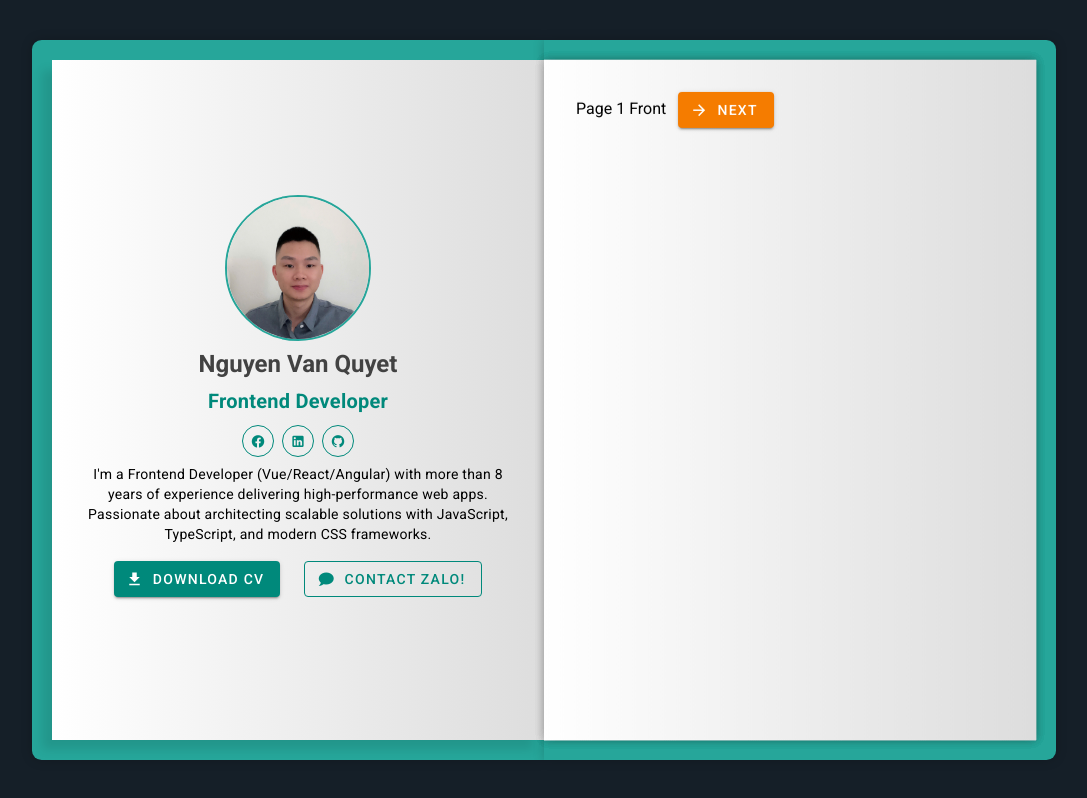
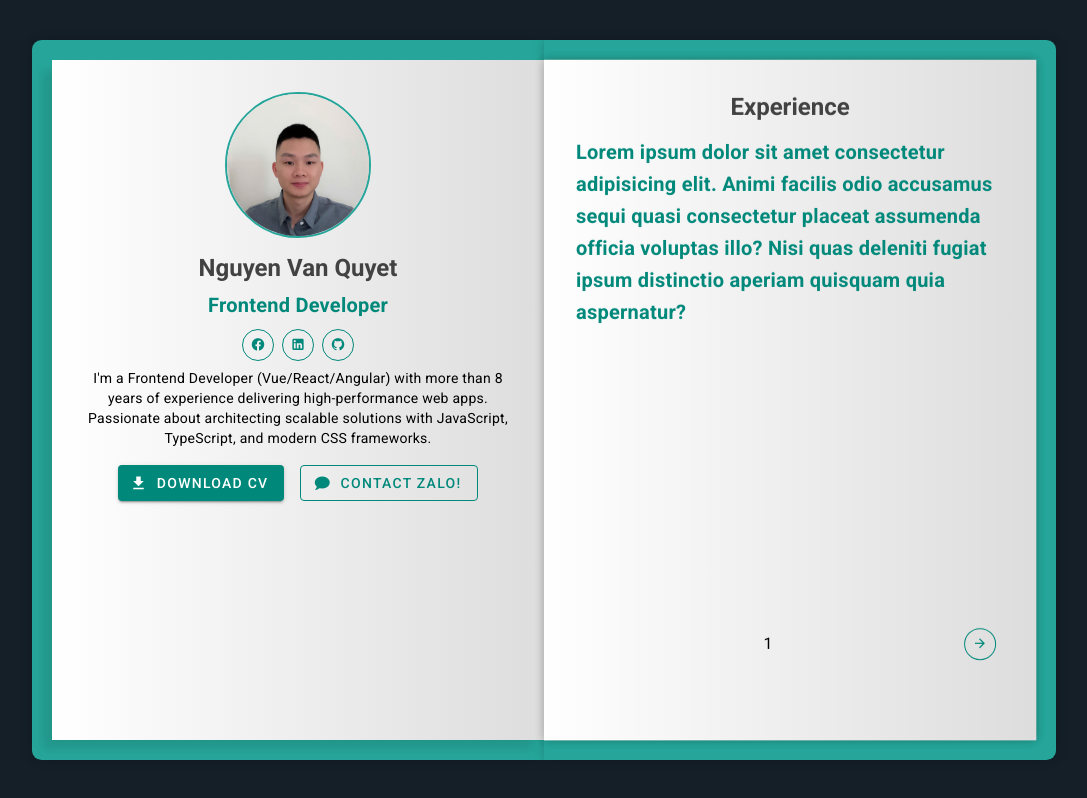
Before and after one commit to quyethn2/portfolio-book, a Vue app: page / in a window 1280 px wide. Shown: the whole page, without its empty margins (96-1183 px from the left). Built offline with nearby package versions, Linux system fonts and the light colour scheme.

Commit message:
update isComponent

```diff
--- a/src/App.vue
+++ b/src/App.vue
@@ -1,12 +1,17 @@
 <script setup>
 import { onMounted, ref } from 'vue';
 import HomeCover from './page/HomeCover.vue';
+import Experience from './page/Experience.vue';
+import Skill from './page/Skill.vue';
+import Education from './page/Education.vue';
+import Projects from './page/Projects.vue';
+import Contact from './page/Contact.vue';
+import Certificates from './page/Certificates.vue';
 
 const pages = ref([
-  { front: 'Page 1 Front', back: 'Page 1 Back', turned: true, zIndex: 1, animating: true },
-  { front: 'Page 2 Front', back: 'Page 2 Back', turned: true, zIndex: 2, animating: true },
-  { front: 'Page 3 Front', back: 'Page 3 Back', turned: true, zIndex: 3, animating: true },
-  { front: 'Page 4 Front', back: 'Page 4 Back', turned: true, zIndex: 4, animating: true },
+  { zIndex: 1, animating: true, componentFront: Experience, componentBack: Skill, turned: true },
+  { zIndex: 2, animating: true, componentFront: Education, componentBack: Projects, turned: true },
+  { zIndex: 3, animating: true, componentFront: Certificates, componentBack: Contact, turned: true },
   // Add more pages as needed
 ]);
 
@@ -112,26 +117,19 @@ onMounted(() => {
 
       <div class="book">
         <!-- page 0 -->
-        <div class="book-page page-left"><HomeCover></HomeCover></div>
+        <div class="book-page page-left">
+          <HomeCover></HomeCover>
+        </div>
 
         <!-- page right 1-2 turn -->
         <div v-for="(item, index) in pages" :key="index" class="book-page page-right" :class="{ turn: item.turned }"
           :style="{ zIndex: item.zIndex }">
-          <div class="page-front">{{ item.front }}
-            <v-btn class="ma-2" color="orange-darken-2" @click.prevent="togglePage(index)" :disabled="item.animating">
-              <v-icon icon="mdi-arrow-right" start></v-icon>
-              Next
-            </v-btn>
+          <div class="page-front">
+            <component :is="item.componentFront" :togglePage="togglePage" :item="item" :index-page="index" />
           </div>
-          <div class="page-back">{{ item.back }}
-            <v-btn class="ma-2" color="orange-darken-2" @click.prevent="togglePage(index)" :disabled="item.animating">
-              <v-icon icon="mdi-arrow-left" start></v-icon>
-              Back
-            </v-btn>
-            <v-btn class="ma-2" color="orange-darken-2" @click="backProfile" v-if="index == totalPages - 1">
-              <v-icon icon="mdi-home" start></v-icon>
-              Back Home
-            </v-btn>
+          <div class="page-back">
+            <component :is="item.componentBack" :togglePage="togglePage" :item="item" :index-page="index"
+              :backToHome="backProfile" />
           </div>
         </div>
       </div>
--- /dev/null
+++ b/src/page/Certificates.vue
@@ -0,0 +1,39 @@
+<template>
+  <div class="d-flex flex-column align-center justify-center w-100">
+
+    <!-- header -->
+    <div class="text-h5 text-grey-darken-3 font-weight-bold mt-2">Certificates</div>
+
+    <!-- body -->
+    <div class="page-content mt-2">
+      <div class="text-h6 text-teal-darken-1 font-weight-bold mt-1">Lorem ipsum dolor sit amet consectetur adipisicing
+        elit. Animi facilis odio accusamus sequi quasi consectetur placeat assumenda officia voluptas illo? Nisi quas
+        deleniti fugiat ipsum distinctio aperiam quisquam quia aspernatur?</div>
+    </div>
+
+    <!-- footer -->
+    <div class="d-flex align-center mt-2 ga-2 justify-space-between w-100">
+      <span class="hidden">&nbsp;</span>
+      <span>5</span>
+      <v-btn class="ma-2" size="x-small" color="teal-darken-1" variant="outlined"
+        @click.prevent="props.togglePage(props.indexPage)" :disabled="!!props.item?.animating" icon="mdi-arrow-right">
+      </v-btn>
+    </div>
+  </div>
+
+</template>
+
+<script setup>
+defineOptions({ name: 'ExperiencePage' });
+
+const props = defineProps(['togglePage', 'item', 'indexPage']);
+
+</script>
+
+<style scoped lang="scss">
+.page-content {
+  height: 60vh;
+  max-height: 60vh;
+  overflow-y: auto;
+}
+</style>
--- /dev/null
+++ b/src/page/Contact.vue
@@ -0,0 +1,41 @@
+<template>
+  <div class="d-flex flex-column align-center justify-center w-100">
+
+    <!-- header -->
+    <div class="text-h5 text-grey-darken-3 font-weight-bold mt-2">Contact</div>
+
+    <!-- body -->
+    <div class="page-content mt-2">
+      <div class="text-h6 text-teal-darken-1 font-weight-bold mt-1">Lorem ipsum dolor sit amet consectetur adipisicing
+        elit. Animi facilis odio accusamus sequi quasi consectetur placeat assumenda officia voluptas illo? Nisi quas
+        deleniti fugiat ipsum distinctio aperiam quisquam quia aspernatur?</div>
+    </div>
+
+    <!-- footer -->
+    <div class="d-flex align-center mt-2 ga-2 justify-space-between w-100">
+      <v-btn class="ma-2" size="x-small" color="teal-darken-1" variant="outlined"
+        @click.prevent="props.togglePage(props.indexPage)" :disabled="!!props.item?.animating" icon="mdi-arrow-left">
+      </v-btn>
+      <span>6</span>
+      <v-btn class="ma-2" size="x-small" color="teal-darken-1" variant="outlined" @click.prevent="props.backToHome()"
+        :disabled="!!props.item?.animating" icon="mdi-home">
+      </v-btn>
+    </div>
+  </div>
+
+</template>
+
+<script setup>
+defineOptions({ name: 'ExperiencePage' });
+
+const props = defineProps(['togglePage', 'item', 'indexPage', 'backToHome']);
+
+</script>
+
+<style scoped lang="scss">
+.page-content {
+  height: 60vh;
+  max-height: 60vh;
+  overflow-y: auto;
+}
+</style>
--- /dev/null
+++ b/src/page/Education.vue
@@ -0,0 +1,39 @@
+<template>
+  <div class="d-flex flex-column align-center justify-center w-100">
+
+    <!-- header -->
+    <div class="text-h5 text-grey-darken-3 font-weight-bold mt-2">Education</div>
+
+    <!-- body -->
+    <div class="page-content mt-2">
+      <div class="text-h6 text-teal-darken-1 font-weight-bold mt-1">Lorem ipsum dolor sit amet consectetur adipisicing
+        elit. Animi facilis odio accusamus sequi quasi consectetur placeat assumenda officia voluptas illo? Nisi quas
+        deleniti fugiat ipsum distinctio aperiam quisquam quia aspernatur?</div>
+    </div>
+
+    <!-- footer -->
+    <div class="d-flex align-center mt-2 ga-2 justify-space-between w-100">
+      <span class="hidden">&nbsp;</span>
+      <span>3</span>
+      <v-btn class="ma-2" size="x-small" color="teal-darken-1" variant="outlined"
+        @click.prevent="props.togglePage(props.indexPage)" :disabled="!!props.item?.animating" icon="mdi-arrow-right">
+      </v-btn>
+    </div>
+  </div>
+
+</template>
+
+<script setup>
+defineOptions({ name: 'ExperiencePage' });
+
+const props = defineProps(['togglePage', 'item', 'indexPage']);
+
+</script>
+
+<style scoped lang="scss">
+.page-content {
+  height: 60vh;
+  max-height: 60vh;
+  overflow-y: auto;
+}
+</style>
--- /dev/null
+++ b/src/page/Experience.vue
@@ -0,0 +1,39 @@
+<template>
+  <div class="d-flex flex-column align-center justify-center w-100">
+
+    <!-- header -->
+    <div class="text-h5 text-grey-darken-3 font-weight-bold mt-2">Experience</div>
+
+    <!-- body -->
+    <div class="page-content mt-2">
+      <div class="text-h6 text-teal-darken-1 font-weight-bold mt-1">Lorem ipsum dolor sit amet consectetur adipisicing
+        elit. Animi facilis odio accusamus sequi quasi consectetur placeat assumenda officia voluptas illo? Nisi quas
+        deleniti fugiat ipsum distinctio aperiam quisquam quia aspernatur?</div>
+    </div>
+
+    <!-- footer -->
+    <div class="d-flex align-center mt-2 ga-2 justify-space-between w-100">
+      <span class="hidden">&nbsp;</span>
+      <span>1</span>
+      <v-btn class="ma-2" size="x-small" color="teal-darken-1" variant="outlined"
+        @click.prevent="props.togglePage(props.indexPage)" :disabled="!!props.item?.animating" icon="mdi-arrow-right">
+      </v-btn>
+    </div>
+  </div>
+
+</template>
+
+<script setup>
+defineOptions({ name: 'ExperiencePage' });
+
+const props = defineProps(['togglePage', 'item', 'indexPage']);
+
+</script>
+
+<style scoped lang="scss">
+.page-content {
+  height: 60vh;
+  max-height: 60vh;
+  overflow-y: auto;
+}
+</style>
--- a/src/page/HomeCover.vue
+++ b/src/page/HomeCover.vue
@@ -1,24 +1,23 @@
 <template>
-  <div class="home-cover d-flex flex-column align-center justify-center w-100">
+  <div class="home-cover text-center w-100">
     <img src="../../static/images/ava1.jpg" alt="Avatar" class="avatar" />
     <div class="text-h5 text-grey-darken-3 font-weight-bold mt-2">Nguyen Van Quyet</div>
     <div class="text-h6 text-teal-darken-1 font-weight-bold mt-1">Frontend Developer</div>
 
-    <div class="d-flex mt-2 ga-2">
+    <div class="d-flex justify-center mt-2 ga-2">
       <v-btn variant="outlined" size="x-small" color="teal-darken-1" icon="mdi-facebook"
         @click="handleLink('https://facebook.com/quyethn2',)"></v-btn>
       <v-btn variant="outlined" size="x-small" color="teal-darken-1" icon="mdi-linkedin"
         @click="handleLink('https://www.linkedin.com/in/quyet-nguyen-0838a2137',)"></v-btn>
       <v-btn variant="outlined" size="x-small" color="teal-darken-1" icon="mdi-github"
         @click="handleLink('https://github.com/quyethn2',)"></v-btn>
-
     </div>
     <div class="flex text-center text-body-2 mt-2">
       I'm a Frontend Developer (Vue/React/Angular) with more than 8 years of experience delivering high-performance web
       apps.
       Passionate about architecting scalable solutions with JavaScript, TypeScript, and modern CSS frameworks.
     </div>
-    <div class="d-flex mt-2 ga-2">
+    <div class="mt-2">
       <v-btn class="ma-2" color="teal-darken-1"
         href="https://drive.google.com/file/d/1XG-C5U9Hp-TUv-nm1i5vnhbquwl7nsZN/view?usp=sharing" target="_blank"
         download>
@@ -54,4 +53,9 @@ function handleLink(url) {
   object-fit: cover;
   border: 2px solid #26A69A;
 }
+
+.home-cover {
+  max-height: 760vh;
+  overflow-y: auto;
+}
 </style>
--- /dev/null
+++ b/src/page/Projects.vue
@@ -0,0 +1,42 @@
+<template>
+  <div class="d-flex flex-column align-center justify-center w-100">
+
+    <!-- header -->
+    <div class="text-h5 text-grey-darken-3 font-weight-bold mt-2">Projects</div>
+
+    <!-- body -->
+    <div class="page-content mt-2">
+      <div class="text-h6 text-teal-darken-1 font-weight-bold mt-1">Lorem ipsum dolor sit amet consectetur adipisicing
+        elit. Animi facilis odio accusamus sequi quasi consectetur placeat assumenda officia voluptas illo? Nisi quas
+        deleniti fugiat ipsum distinctio aperiam quisquam quia aspernatur?</div>
+    </div>
+
+    <!-- footer -->
+    <div class="d-flex align-center mt-2 ga-2 justify-space-between w-100">
+      <v-btn class="ma-2" size="x-small" color="teal-darken-1" variant="outlined"
+        @click.prevent="props.togglePage(props.indexPage)" :disabled="!!props.item?.animating" icon="mdi-arrow-left">
+      </v-btn>
+      <span>4</span>
+      <!-- <v-btn class="ma-2" size="x-small" color="teal-darken-1" variant="outlined"
+        @click.prevent="props.togglePage(props.indexPage)" :disabled="!!props.item?.animating" icon="mdi-arrow-right">
+      </v-btn> -->
+      <span>&nbsp;</span>
+    </div>
+  </div>
+
+</template>
+
+<script setup>
+defineOptions({ name: 'ExperiencePage' });
+
+const props = defineProps(['togglePage', 'item', 'indexPage']);
+
+</script>
+
+<style scoped lang="scss">
+.page-content {
+  height: 60vh;
+  max-height: 60vh;
+  overflow-y: auto;
+}
+</style>
--- /dev/null
+++ b/src/page/Skill.vue
@@ -0,0 +1,42 @@
+<template>
+  <div class="d-flex flex-column align-center justify-center w-100">
+
+    <!-- header -->
+    <div class="text-h5 text-grey-darken-3 font-weight-bold mt-2">My Skills</div>
+
+    <!-- body -->
+    <div class="page-content mt-2">
+      <div class="text-h6 text-teal-darken-1 font-weight-bold mt-1">Lorem ipsum dolor sit amet consectetur adipisicing
+        elit. Animi facilis odio accusamus sequi quasi consectetur placeat assumenda officia voluptas illo? Nisi quas
+        deleniti fugiat ipsum distinctio aperiam quisquam quia aspernatur?</div>
+    </div>
+
+    <!-- footer -->
+    <div class="d-flex align-center mt-2 ga-2 justify-space-between w-100">
+      <v-btn class="ma-2" size="x-small" color="teal-darken-1" variant="outlined"
+        @click.prevent="props.togglePage(props.indexPage)" :disabled="!!props.item?.animating" icon="mdi-arrow-left">
+      </v-btn>
+      <span>2</span>
+      <!-- <v-btn class="ma-2" size="x-small" color="teal-darken-1" variant="outlined"
+        @click.prevent="props.togglePage(props.indexPage)" :disabled="!!props.item?.animating" icon="mdi-arrow-right">
+      </v-btn> -->
+      <span>&nbsp;</span>
+    </div>
+  </div>
+
+</template>
+
+<script setup>
+defineOptions({ name: 'ExperiencePage' });
+
+const props = defineProps(['togglePage', 'item', 'indexPage']);
+
+</script>
+
+<style scoped lang="scss">
+.page-content {
+  height: 60vh;
+  max-height: 60vh;
+  overflow-y: auto;
+}
+</style>
```
